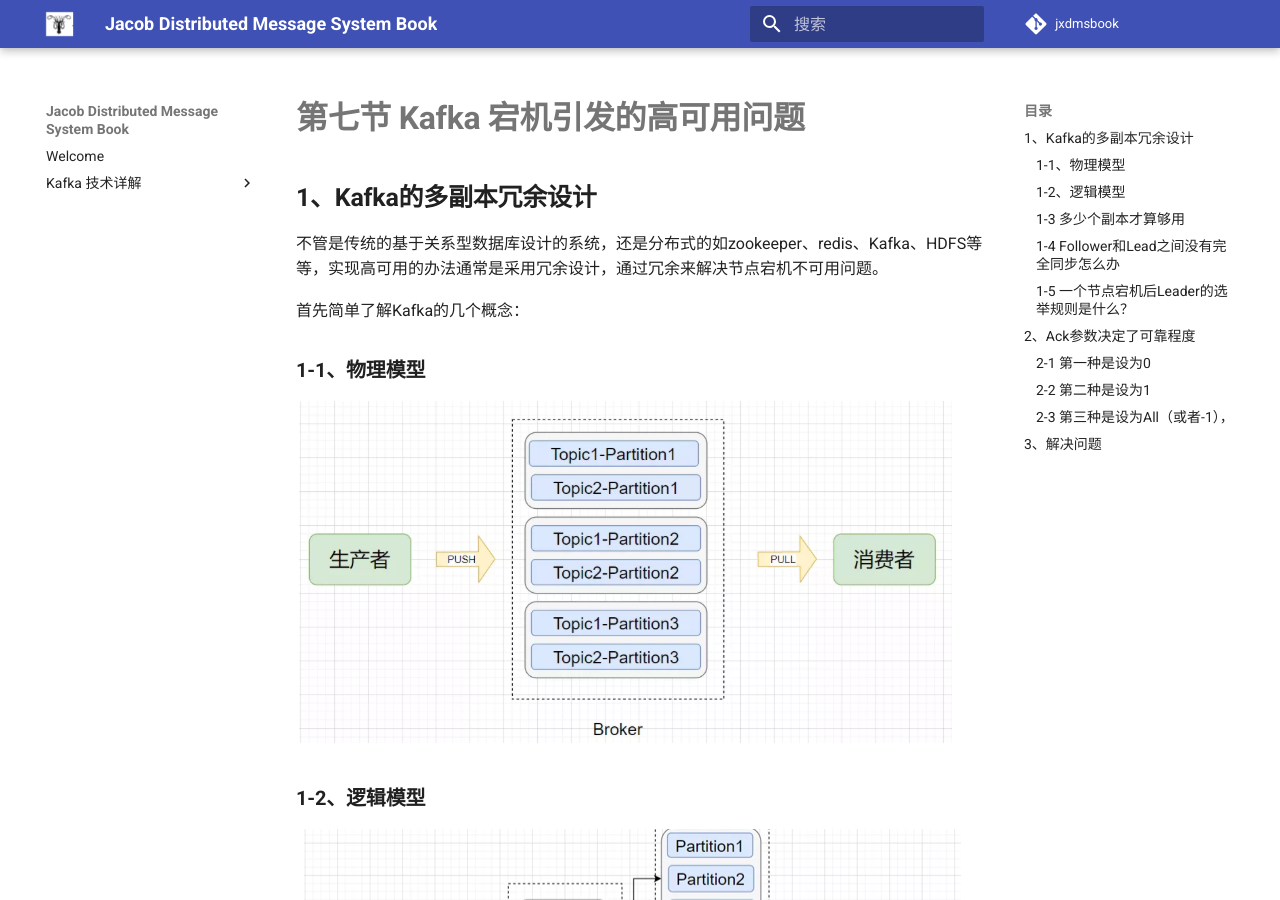
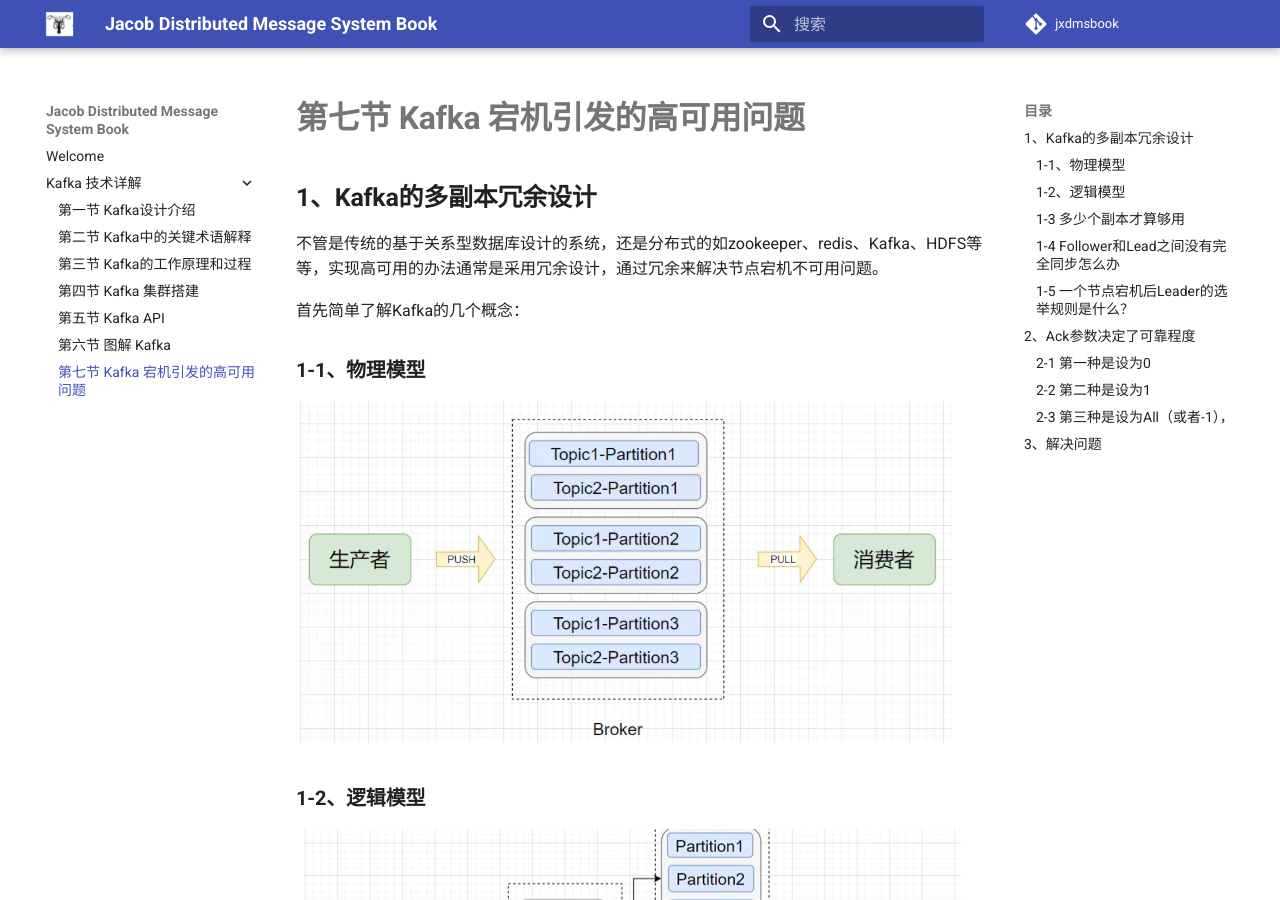
Before and after one commit to Chao-Xi/jxdmsbook, an MkDocs documentation site: the page built from docs/1kafka/7chap1_kafka_ha.md, in a window 1280 px wide and 900 px high. Built offline with MkDocs 1.6.1 and Material for MkDocs 9.7.7, drawn with Linux system fonts in a browser that asks for light colours; comment, search, counter and statistics services are not loaded.

Commit message:
add 7chap1_kafka_ha.md

```diff
--- a/mkdocs.yml
+++ b/mkdocs.yml
@@ -16,6 +16,7 @@ nav:
     - '第四节 Kafka 集群搭建': '1kafka/4chap1_install.md'
     - '第五节 Kafka API': '1kafka/5chap1_API.md'
     - '第六节 图解 Kafka': '1kafka/6chap1_chater.md'
+    - '第七节 Kafka 宕机引发的高可用问题': '1kafka/7chap1_kafka_ha.md'
 
 repo_url: https://github.com/Chao-Xi/jxdmsbook.git
 repo_name: "jxdmsbook"
```
